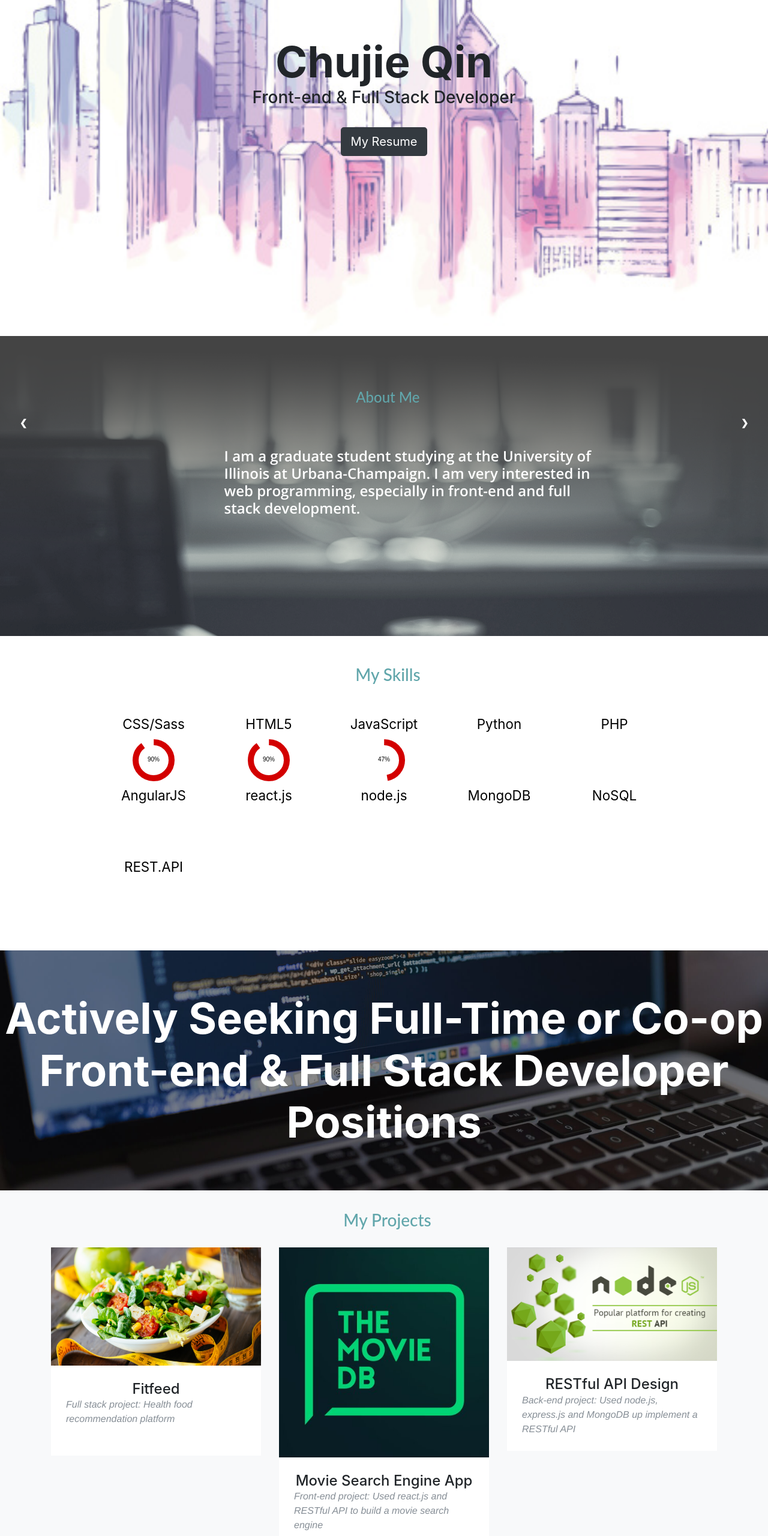
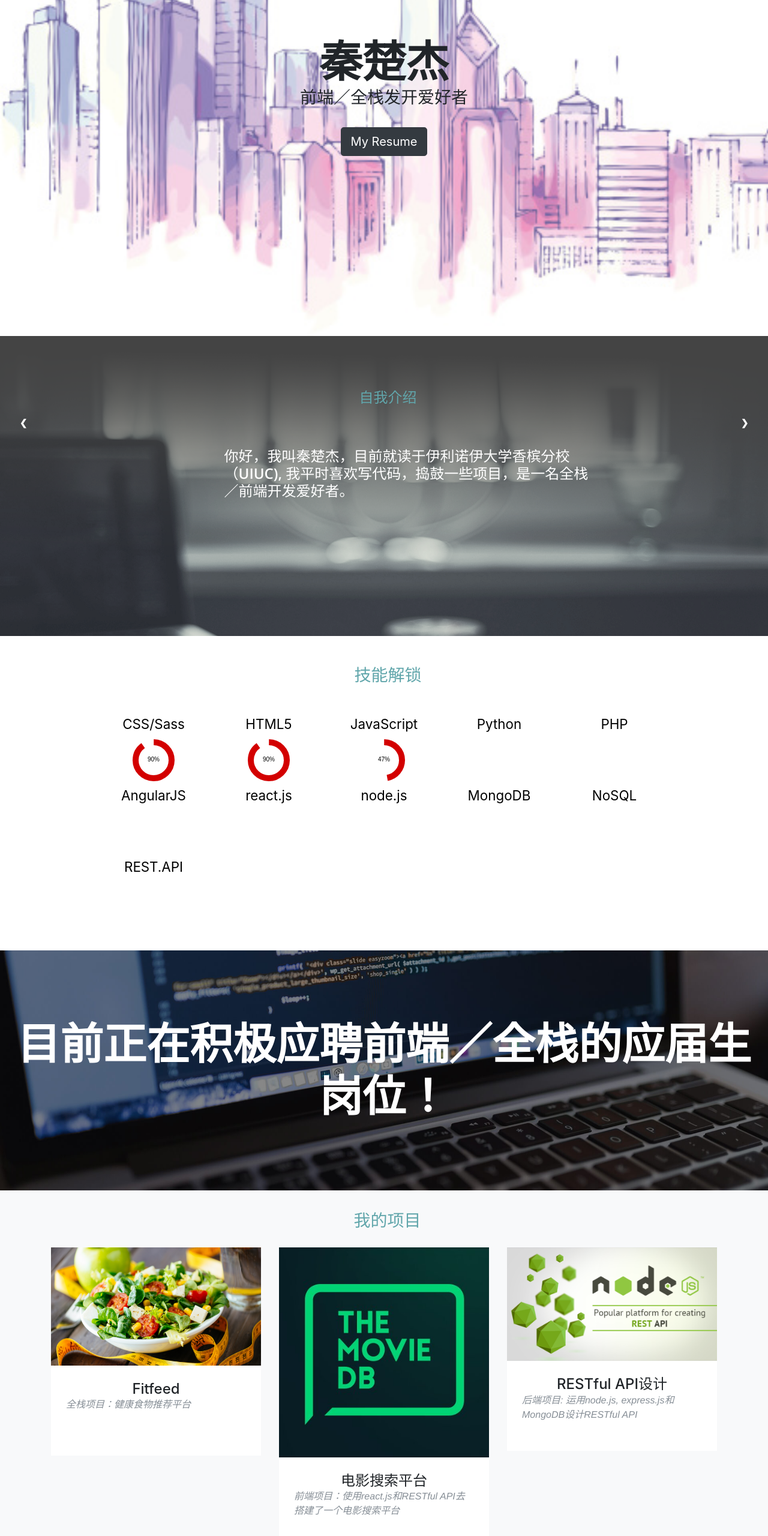
Before and after one commit to wlfjqcj/ChujieQin, a website with bundled scripts: page index.html in a window 1280 px wide. Shown: the part 240-2800 px from the top of the page at 60% size. Built offline with nearby package versions, Linux system fonts and the light colour scheme; a web font is replaced by a local one.

Commit message:
translate

```diff
--- a/index.html
+++ b/index.html
@@ -37,19 +37,19 @@
           <i class="fa fa-times"></i>
         </a>
         <li class="sidebar-brand">
-          <a class="js-scroll-trigger" href="#top">My Portfolio</a>
+          <a class="js-scroll-trigger" href="#top">我的主页</a>
         </li>
         <li>
-          <a class="js-scroll-trigger" href="#top">Home</a>
+          <a class="js-scroll-trigger" href="#top">个人简历</a>
         </li>
         <li>
-          <a class="js-scroll-trigger" href="#about">About Me</a>
+          <a class="js-scroll-trigger" href="#about">自我介绍</a>
         </li>
         <li>
-          <a class="js-scroll-trigger" href="#services">My Skills</a>
+          <a class="js-scroll-trigger" href="#services">技能解锁</a>
         </li>
         <li>
-          <a class="js-scroll-trigger" href="#portfolio">My Projects</a>
+          <a class="js-scroll-trigger" href="#portfolio">我的项目</a>
         </li>
         <li>
           <a class="js-scroll-trigger" href="#contact" onclick=$( "#menu-close").click();></a>
@@ -60,8 +60,8 @@
     <!-- Header -->
     <header class="header" id="top">
       <div class="text-vertical-center">
-        <h1>Chujie Qin</h1>
-        <h3>Front-end & Full Stack Developer</h3>
+        <h1>秦楚杰</h1>
+        <h3>前端／全栈发开爱好者</h3>
         <br>
         <a href="https://drive.google.com/open?id=18UUEW2f2CDBL4-KkfO-xRhLGjQ_zCBbS" class="btn btn-dark btn-lg js-scroll-trigger">My Resume</a>
       </div>
@@ -69,26 +69,26 @@
 
     <!-- About -->
     <section id="about" class="about">
-      <h4 class = "tit">About Me</h4>
+      <h4 class = "tit">自我介绍</h4>
       <div class="container text-center">
         <div class="slideshow-container">
 
          <div class="mySlides">
 
-           <p class = "item1"><h4> I am a graduate student studying at the University of Illinois at Urbana-Champaign. I am very interested in web programming, especially in front-end and full stack development.</h4> </p>
+           <p class = "item1"><h4> 你好，我叫秦楚杰，目前就读于伊利诺伊大学香槟分校（UIUC), 我平时喜欢写代码，捣鼓一些项目，是一名全栈／前端开发爱好者。</h4> </p>
 
 
          </div>
 
          <div class="mySlides">
 
-           <p class = "item2"><h4> As a web programmer with three-year experiences in front-end development, I am familiar with popular web programming languages and techniques. During my undergraduate and graduate studies, I developed some amazing web apps, including front-end web apps that focus on AngularJS and react.js, and full-stack web apps that focus on AngularJS, react.js, node.js, express.js, MongoDB, NoSQL and REST.API. </h4>  </p>
+           <p class = "item2"><h4> 作为一名有3年实战经验的网页开发工程师，我对流行的全栈语言和框架都比较熟悉。在我本科和硕士的学习过程中，我开发出了一些令人感兴趣的网页应用，包括运用react.js和Angular.js框架的前端项目，以及运用了AngularJS, react.js, node.js, express.js, MongoDB, NoSQL和REST.API等技术栈的全栈应用。 </h4>  </p>
 
          </div>
 
          <div class="mySlides">
 
-           <p class = "item3"><h4> I am also crazy about traveling and music. I am a huge fan of Linkin Park.</h4> </p>
+           <p class = "item3"><h4> 同时我也对数据分析很感兴趣，对数据挖掘，数据可视化，数据库等方面都有所学习和研究。我也是Linkin Park的忠实粉丝，欢迎一样的乐迷和我交流。</h4> </p>
 
          </div>
 
@@ -102,7 +102,7 @@
 
     <!-- Services -->
     <section id="services" class="services text-white">
-      <h3 class = "tit">My Skills</h3>
+      <h3 class = "tit">技能解锁</h3>
       <div class="container">
 
         <div id="bars">
@@ -159,7 +159,7 @@
     <!-- Callout -->
     <aside class="callout">
       <div class="text-vertical-center">
-        <h1>Actively Seeking Full-Time or Co-op Front-end & Full Stack Developer Positions</h1>
+        <h1>目前正在积极应聘前端／全栈的应届生岗位！</h1>
       </div>
     </aside>
 
@@ -168,7 +168,7 @@
       <div class="container">
         <div class="row">
           <div class="col-lg-12 text-center">
-              <h3 class = "tit">My Projects</h3>
+              <h3 class = "tit">我的项目</h3>
           </div>
         </div>
         <div class="row">
@@ -183,7 +183,7 @@
             </a>
             <div class="portfolio-caption">
               <h4>Fitfeed</h4>
-              <p class="text-muted">Full stack project: Health food recommendation platform</p>
+              <p class="text-muted">全栈项目：健康食物推荐平台</p>
             </div>
           </div>
           <div class="col-md-4 col-sm-6 portfolio-item">
@@ -196,8 +196,8 @@
               <img class="img-fluid" src="img/portfolio/1.2.jpg" alt="">
             </a>
             <div class="portfolio-caption">
-              <h4>Movie Search Engine App</h4>
-              <p class="text-muted">Front-end project: Used react.js and RESTful API to build a movie search engine</p>
+              <h4>电影搜索平台</h4>
+              <p class="text-muted">前端项目：使用react.js和RESTful API去搭建了一个电影搜索平台</p>
             </div>
           </div>
           <div class="col-md-4 col-sm-6 portfolio-item">
@@ -210,8 +210,8 @@
               <img class="img-fluid" src="img/portfolio/1.3.png" alt="">
             </a>
             <div class="portfolio-caption">
-              <h4>RESTful API Design</h4>
-              <p class="text-muted">Back-end project: Used node.js, express.js and MongoDB up implement a RESTful API</p>
+              <h4>RESTful API设计</h4>
+              <p class="text-muted">后端项目: 运用node.js, express.js和MongoDB设计RESTful API</p>
             </div>
           </div>
           <div class="col-md-4 col-sm-6 portfolio-item">
@@ -225,7 +225,7 @@
             </a>
             <div class="portfolio-caption">
               <h4>Nearby</h4>
-              <p class="text-muted">Full stack project: An web app that helps people nearby to chat and hangout together</p>
+              <p class="text-muted">全栈项目: 基于谷歌地图的实时聊天与信息发布平台</p>
             </div>
           </div>
           <div class="col-md-4 col-sm-6 portfolio-item">
@@ -252,8 +252,8 @@
               <img class="img-fluid" src="img/portfolio/1.6.jpg" alt="">
             </a>
             <div class="portfolio-caption">
-              <h4>Yelp Data Analysis</h4>
-              <p class="text-muted">Yelp data analysis project using hadoop, Google Cloud Platform, and machine learning</p>
+              <h4>BeatCode</h4>
+              <p class="text-muted">全栈项目：实时多人代码编辑平台，运用AngularJS, Node.js, MongoDB, Redis, socket.io, RESTful API等多种技术</p>
             </div>
           </div>
         </div>
```
